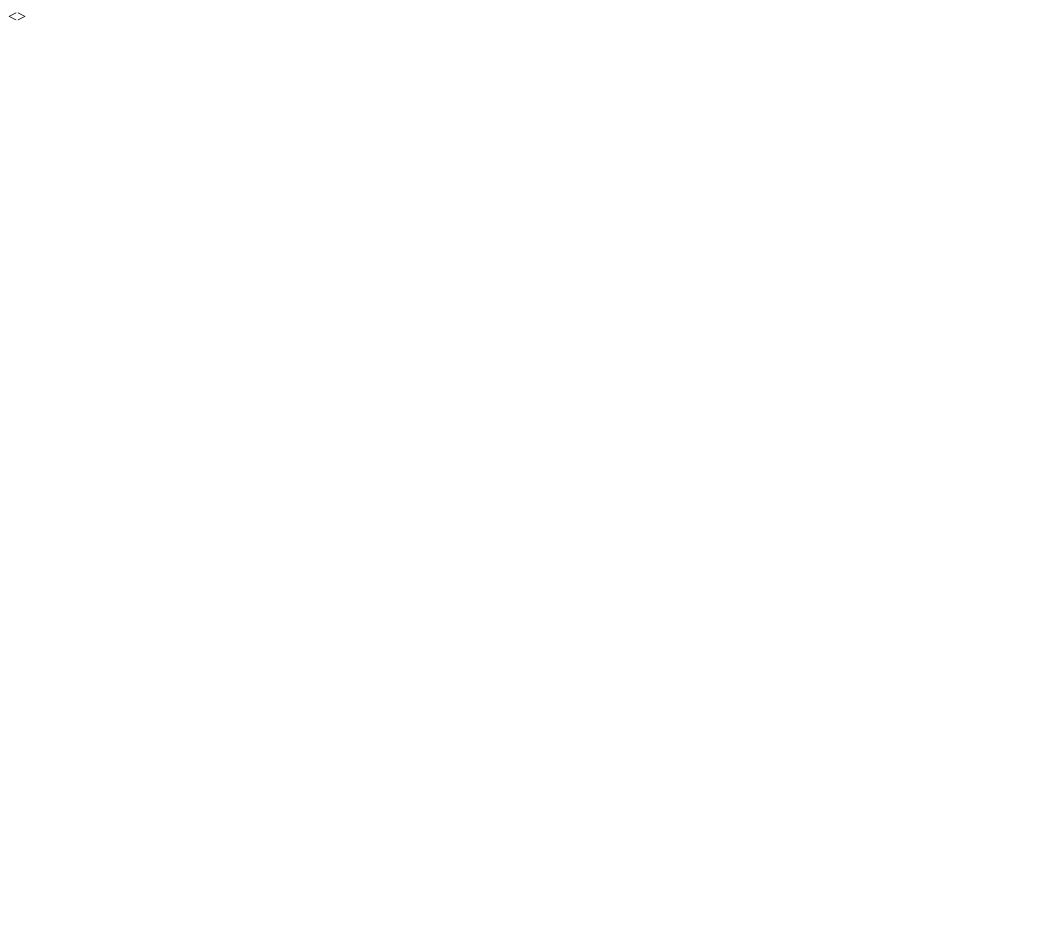
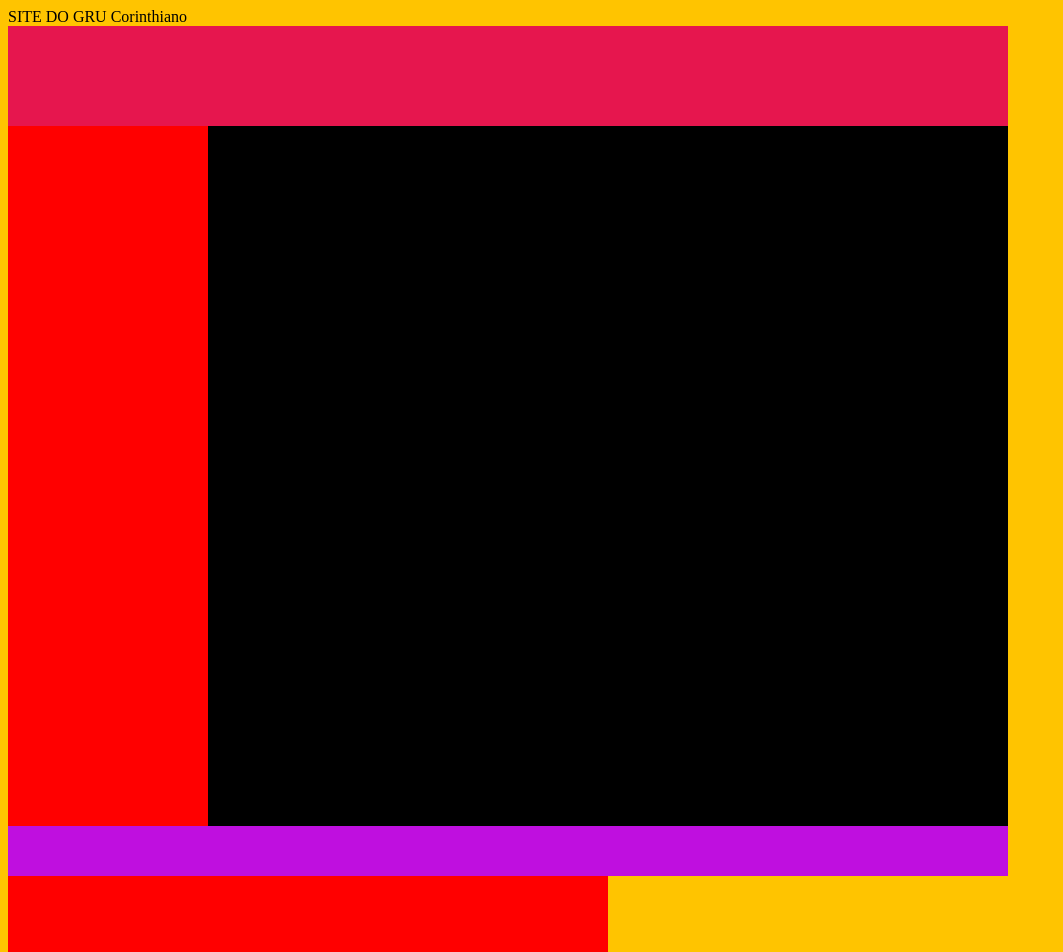
Before and after one commit to Felipesantos0/site, a plain HTML site: page sintaxe.html in a window 1280 px wide. Shown: the top 952 px of the page, without its empty margins (0-1063 px from the left). Before the commit the page ends 800 px from the top, so only its background shows below. Drawn offline with Linux system fonts and the light colour scheme.

Commit message:
Update sintaxe.html

```diff
--- a/sintaxe.html
+++ b/sintaxe.html
@@ -1,9 +1,72 @@
+SITE DO GRU<!DOCTYPE html> Corinthiano
 <!DOCTYPE html>
 <html lang="PT-BR">
   <head>
-  <>
+      <style>
+          body{
+            background-color:#ffc400 ;
+          }
+          .site{
+            width:1000px;
+            height:900px;
+          }
+          .header{
+            width:inherit;
+            height:100px;
+            background-color:#e6164e ;
+          }
+          .main{
+            width:inherit;
+            height:700px;
+            background-color:#000000 ;
+          }
+          .footer{
+            width:inherit;
+            height:50px;
+            background-color:#bf0fdf ;
+          }
+          .esquerda{
+            width: 200px;
+            height:inherit;
+            background-color:#ff0000 ;
+            display: inline-block
+            float:right;
+          }
+          .centro{
+            width: 600px;
+            height:inherit;
+            background-color:#ff0000 ;
+            display: inline-block
+            float:right;
+          }
+          .direito{
+            width: 200px;
+            height:inherit;
+            background-color:#ff0000 ;
+            display: inline-block
+            float:right;
+          }
+      </style>
   </head>
   <body>
+    <div class="site">
+        <div class="header">
 
+        </div>
+        <div class="main">
+            <div class="esquerda">
+
+            </div>
+            <div class="centro">
+
+            </div>
+            <div class="direita">
+
+            </div>
+        </div>
+        <div class="footer">
+
+        </div>
+      </div>
   </body>
 </html>
```
